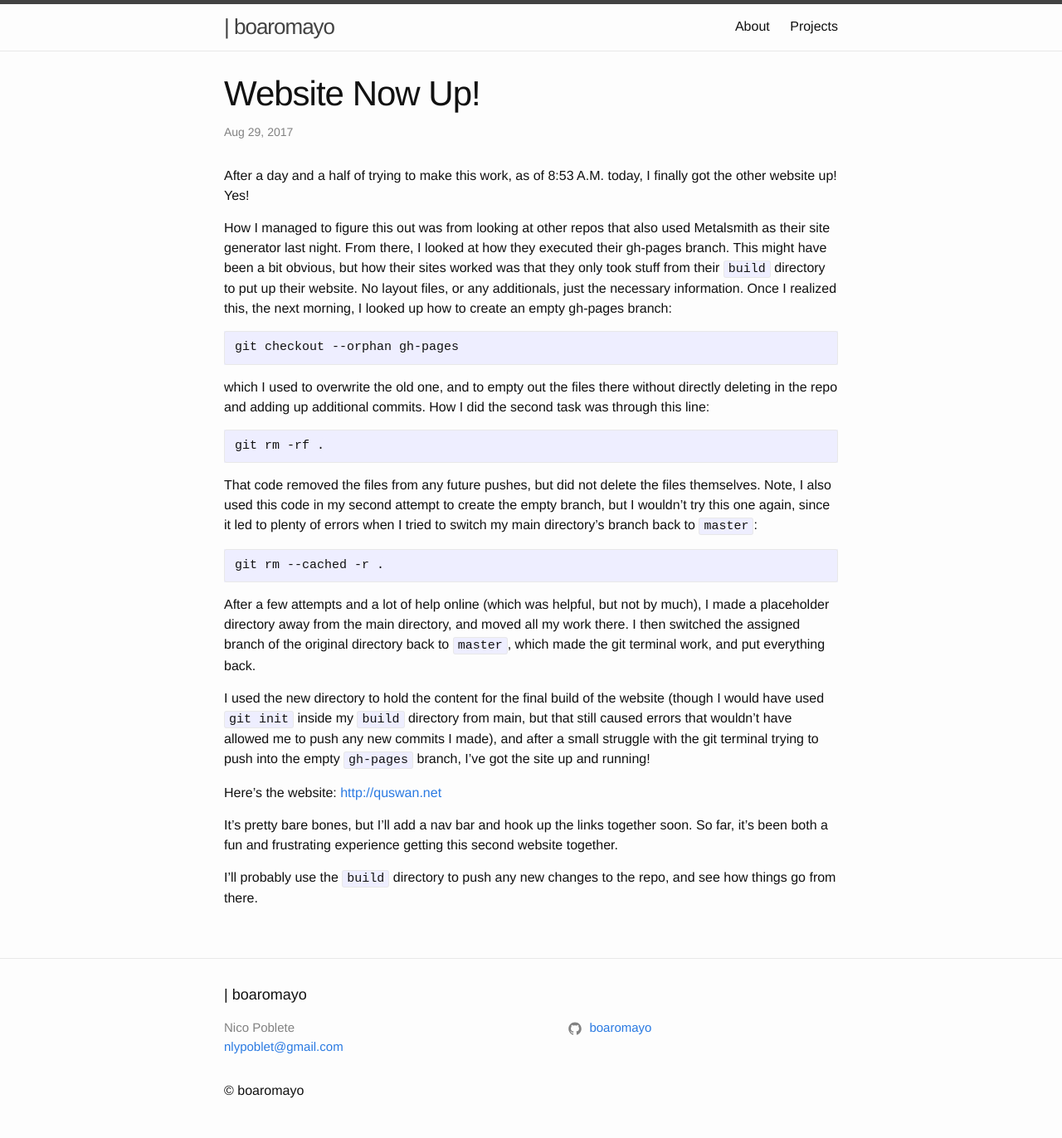
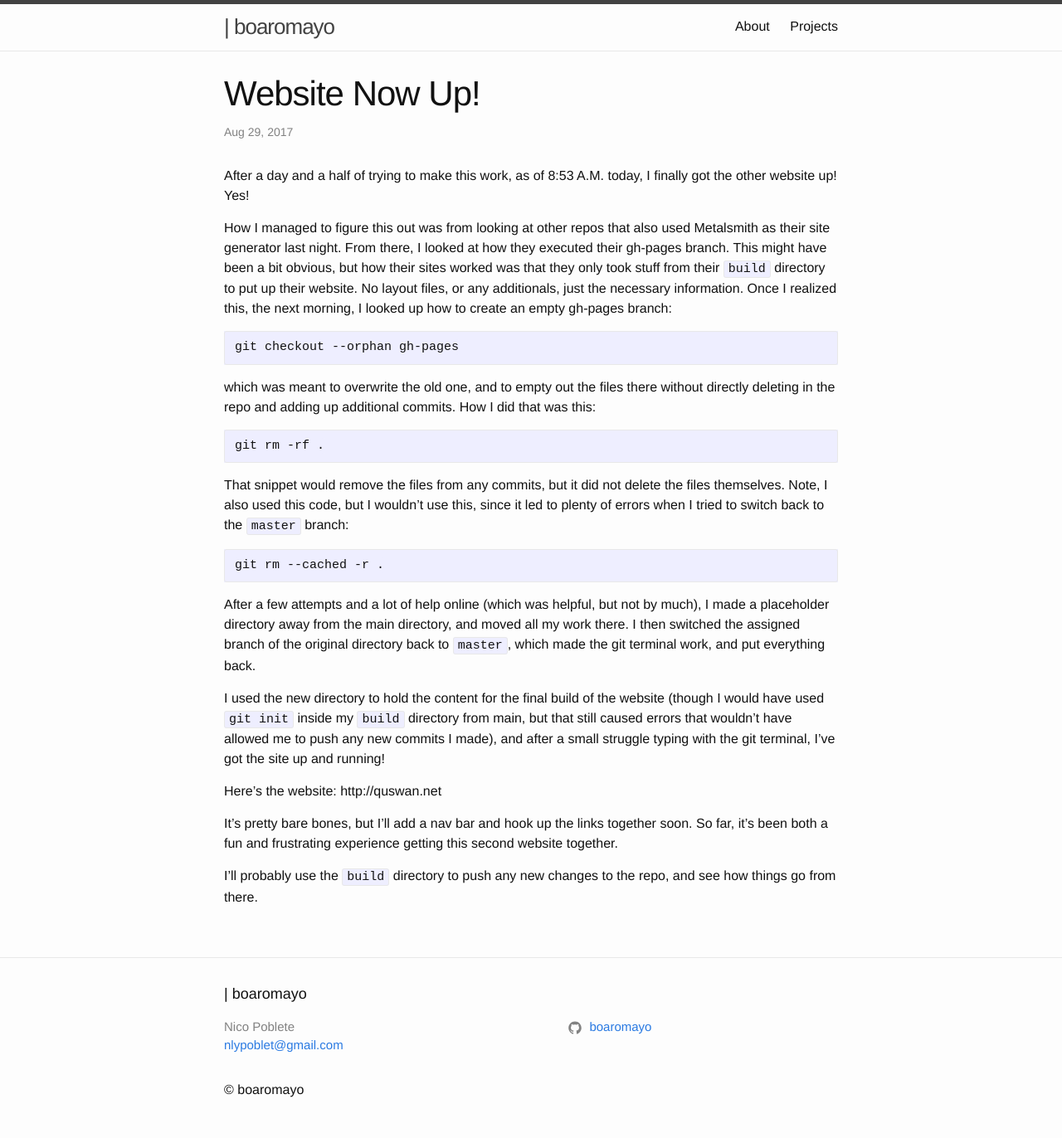
Before and after one commit to boaromayo/boaromayo.net-portfolio, a Jekyll site: the page built from _posts/2017-08-29-website-now-up.md, in a window 1280 px wide. Shown: the whole page at 83% size. Built offline with Jekyll 4.4.1, drawn with Linux system fonts in a browser that asks for light colours.

Commit message:
Revert "Edited new post (#24)"
This reverts commit 95ced6097e458142b130ae9e6315c35baea8a529.

````diff
--- a/_posts/2017-08-29-website-now-up.md
+++ b/_posts/2017-08-29-website-now-up.md
@@ -13,13 +13,13 @@
 git checkout --orphan gh-pages
 ```
 
-which I used to overwrite the old one, and to empty out the files there without directly deleting in the repo and adding up additional commits. How I did the second task was through this line:
+which was meant to overwrite the old one, and to empty out the files there without directly deleting in the repo and adding up additional commits. How I did that was this:
 
 ```
 git rm -rf .
 ```
 
-That code removed the files from any future pushes, but did not delete the files themselves. Note, I also used this code in my second attempt to create the empty branch, but I wouldn't try this one again, since it led to plenty of errors when I tried to switch my main directory's branch back to ```master```:
+That snippet would remove the files from any commits, but it did not delete the files themselves. Note, I also used this code, but I wouldn't use this, since it led to plenty of errors when I tried to switch back to the ```master``` branch:
 
 ```
 git rm --cached -r .
@@ -27,9 +27,9 @@
 
 After a few attempts and a lot of help online (which was helpful, but not by much), I made a placeholder directory away from the main directory, and moved all my work there. I then switched the assigned branch of the original directory back to ```master```, which made the git terminal work, and put everything back.
 
-I used the new directory to hold the content for the final build of the website (though I would have used ```git init``` inside my ```build``` directory from main, but that still caused errors that wouldn't have allowed me to push any new commits I made), and after a small struggle with the git terminal trying to push into the empty ```gh-pages``` branch, I've got the site up and running!
+I used the new directory to hold the content for the final build of the website (though I would have used ```git init``` inside my ```build``` directory from main, but that still caused errors that wouldn't have allowed me to push any new commits I made), and after a small struggle typing with the git terminal, I've got the site up and running!
 
-Here's the website: [http://quswan.net](http://quswan.net)
+Here's the website: http://quswan.net
 
 It's pretty bare bones, but I'll add a nav bar and hook up the links together soon. So far, it's been both a fun and frustrating experience getting this second website together.
 
````
